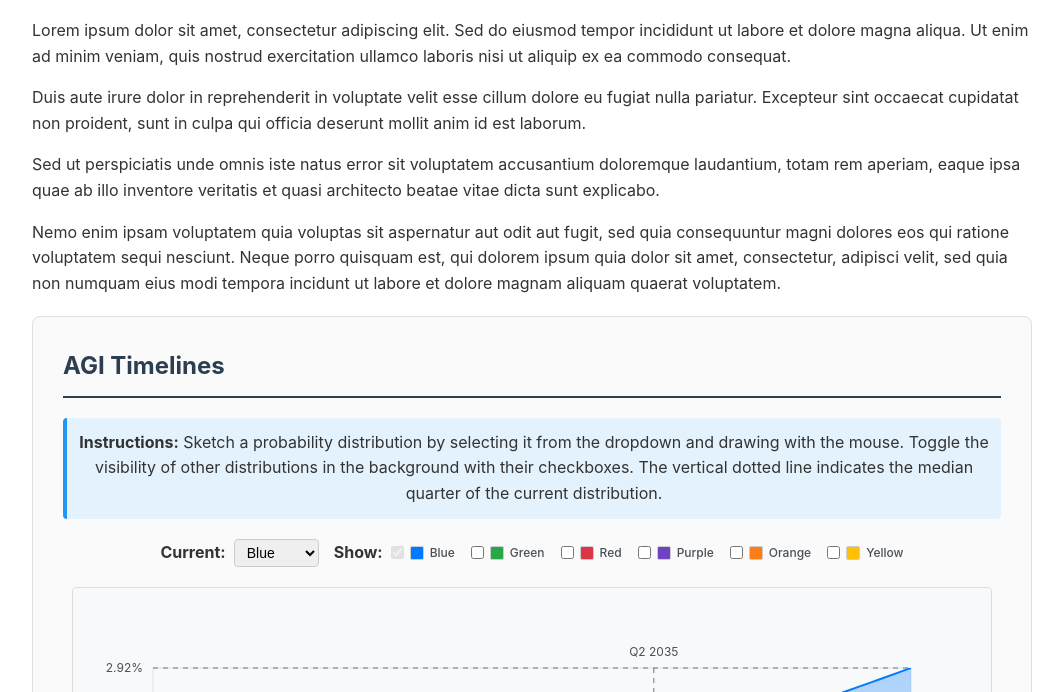
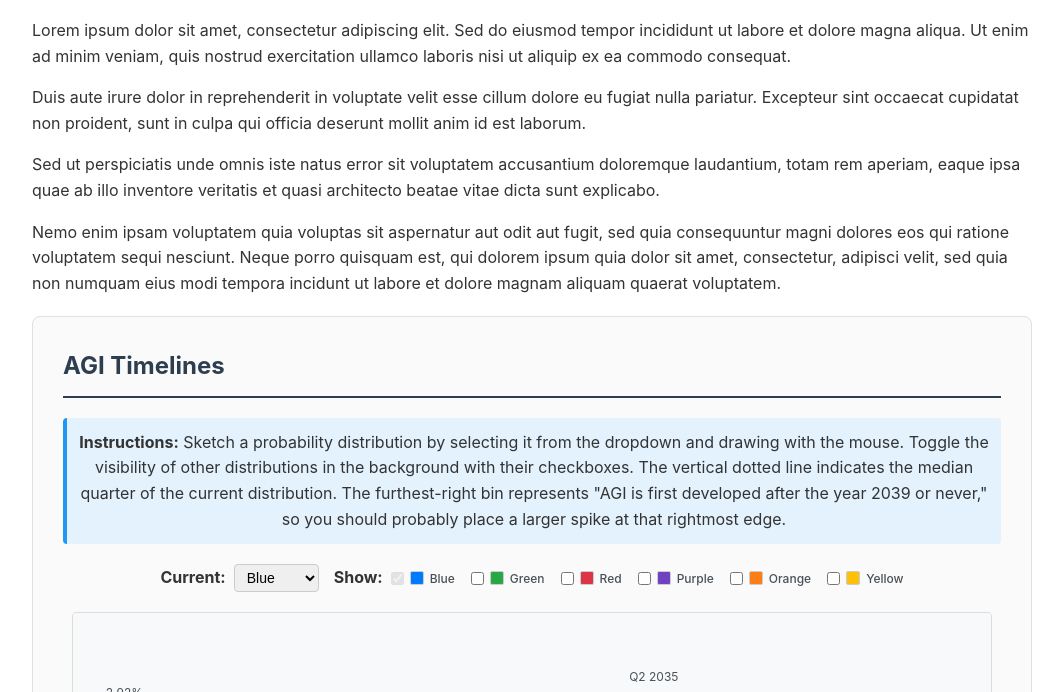
Before and after one commit to DavidUdell/AI_2027_Widgets, a website built with Vite: page index.html in a window 1280 px wide. Shown: the part 108-800 px from the top of the page, without its empty margins (108-1171 px from the left). Built offline with nearby package versions, Linux system fonts and the light colour scheme.

Commit message:
fix: explain final bin

```diff
--- a/index.html
+++ b/index.html
@@ -234,7 +234,9 @@
             selecting it from the dropdown and drawing with the mouse. Toggle
             the visibility of other distributions in the background with their
             checkboxes. The vertical dotted line indicates the median quarter
-            of the current distribution.
+            of the current distribution. The furthest-right bin represents "AGI
+            is first developed after the year 2039 or never," so you should
+            probably place a larger spike at that rightmost edge.
         </div>
 
         <!-- Distribution Controls -->
```
